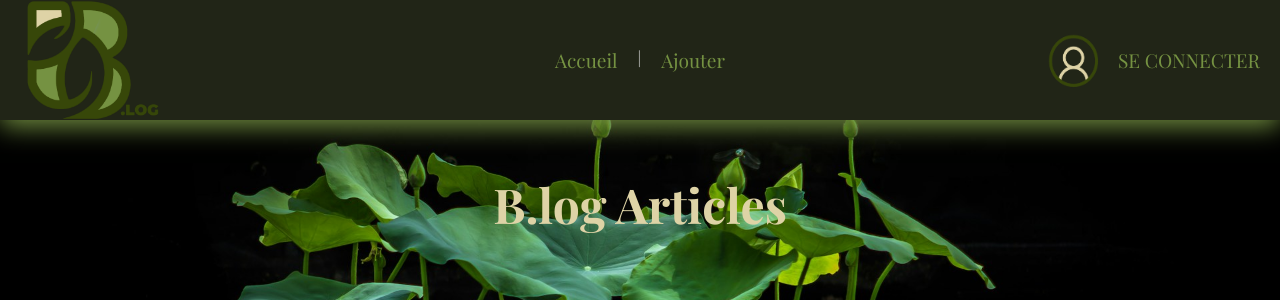
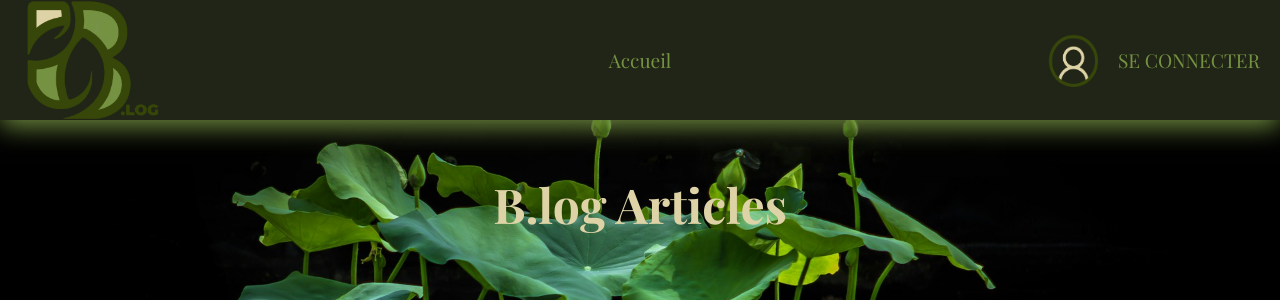
Before and after one commit to Dev-Relax/Blog-AFPA-ECF4, a PHP site: page /index.php in a window 1280 px wide. Shown: the top 300 px of the page. Run offline with PHP 8.4, Linux system fonts and the light colour scheme; tables that the repository leaves empty or names only in its code hold one stand-in row (values such as "Sample post").

Commit message:
Update header.php

```diff
--- a/src/partials/header.php
+++ b/src/partials/header.php
@@ -25,8 +25,10 @@
             <div class="container-fluid">
                 <ul class="navbar">
                     <li class="nav-item"><a class="nav-link" href="/Blog-AFPA-ECF4">Accueil</a></li>
-                    <li class="nav-item">|</li>
-                    <li class="nav-item"><a class="nav-link" href="/Blog-AFPA-ECF4/ajout">Ajouter</a></li>
+                    <?php if(isset($_SESSION["user_mail"])): ?>
+                        <li class="nav-item">|</li>
+                        <li class="nav-item"><a class="nav-link" href="/Blog-AFPA-ECF4/ajout">Ajouter</a></li>
+                    <?php  endif; ?>
                 </ul>
             </div>
         </nav>
```
